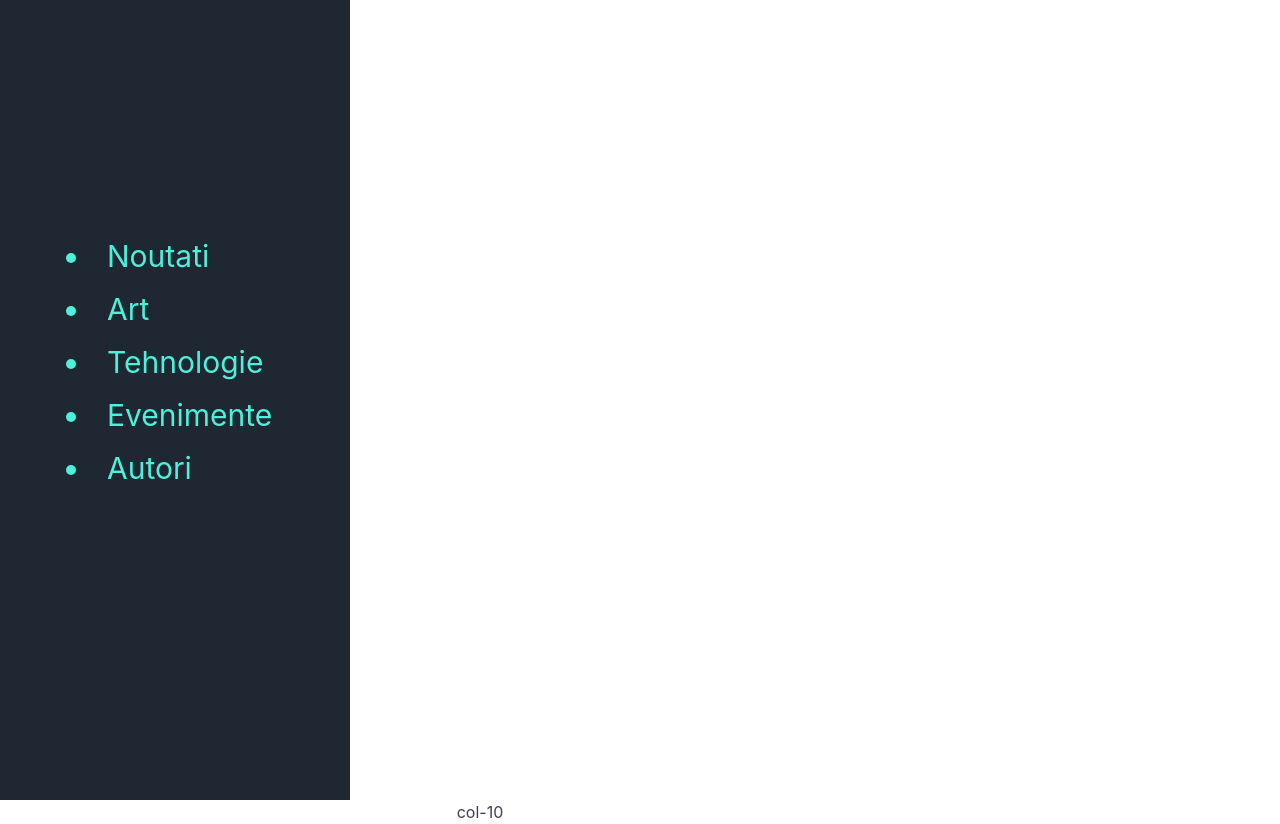
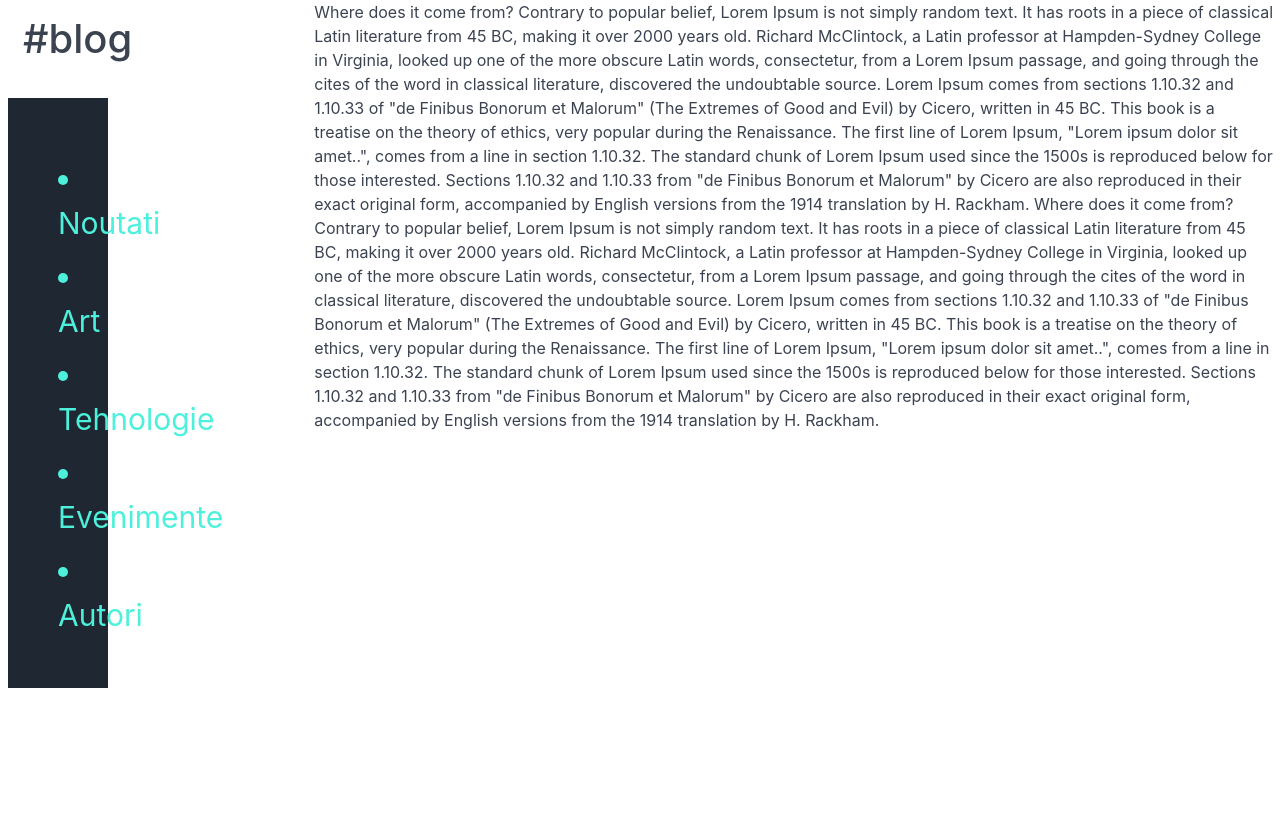
Before and after one commit to creatina98/blog, a PHP site: page / in a window 1280 px wide. After the commit the page ends 688 px from the top, so only its background shows below. Run offline with PHP 8.4, Linux system fonts and the light colour scheme.

Commit message:
fdfsdfds

```diff
--- a/css/style.css
+++ b/css/style.css
@@ -1,14 +1,78 @@
+body {
+  font-family: "Lato", sans-serif;
+  transition: background-color .5s;
+}
+
+.sidenav {
+  height: 100%;
+  width: 0;
+  position: fixed;
+  z-index: 1;
+  top: 0;
+  left: 0;
+  background-color: #111;
+  overflow-x: hidden;
+  transition: 0.5s;
+  padding-top: 60px;
+}
+
+.sidenav a {
+  padding: 8px 8px 8px 32px;
+  text-decoration: none;
+  font-size: 25px;
+  color: #818181;
+  display: block;
+  transition: 0.3s;
+}
+
+.sidenav a:hover {
+  color: #f1f1f1;
+}
+
+.sidenav .closebtn {
+  position: absolute;
+  top: 0;
+  right: 25px;
+  font-size: 36px;
+  margin-left: 50px;
+}
+
+#main {
+  transition: margin-left .5s;
+}
+@media screen and (min-width: 961px) {
+  #iconita{
+    display: none;
+  }
+}
+@media screen and (max-width: 961px) {
+  #main{
+    padding: 16px;
+  }
+}
+
+@media screen and (max-height: 450px) {
+  .sidenav {padding-top: 15px;}
+  .sidenav a {font-size: 18px;}
+}
 .col-3{
-    background-color: #1F2732;
-    height: 100vh;
-    width: 350px;
+  height: 100%;
 
 }
 .col-3 ul{
-    width: 25%;
-    color: #4DF0DA;
-    font-size: 30px;
-    padding: 50px;
-    position: absolute;
-    top: 20%;
+  color: #4DF0DA;
+  font-size: 30px;
+  padding: 50px;
+  top: 0;
+  bottom: 0;
+  left: 0;
+  background-color: #1F2732;
+  margin :0;
 }
+.logo{
+
+padding: 15px;
+}
+.nev{
+  position: relative;
+}
--- a/index.html
+++ b/index.html
@@ -1,16 +1,27 @@
 <!DOCTYPE html>
-<html lang="en">
+<html>
 <head>
-    <meta charset="UTF-8">
-    <meta name="viewport" content="width=device-width, initial-scale=1.0">
+<meta name="viewport" content="width=device-width, initial-scale=1">
+<link rel="stylesheet" type="text/css" href="./css/style.css">
 <link rel="stylesheet" href="./dist/spectre.css">
-    <link rel="stylesheet" href="./css/style.css">
-    <title>Blog | M&E</title>
+<link rel="stylesheet" href="./dist/spectre-icons.css">
 </head>
 <body>
+
+<div id="mySidenav" class="sidenav">
+  <a href="javascript:void(0)" class="closebtn" onclick="closeNav()">&times;</a>
+  <a href="#">Noutati</a>
+  <a href="#">Art</a>
+  <a href="#">Tehnologie</a>
+  <a href="#">Evenimente</a>
+  <a href="#">Autori</a>
+</div>
 <div class="columns col-gapless" >
+  <div class="nev">
   <div class="column col-3 hide-lg">
-            <ul>
+
+    <h1 class="logo text-center">#blog</h1>
+      <ul >
           <li>Noutati</li>
           <li>Art</li>
           <li>Tehnologie</li>
@@ -18,7 +29,37 @@
           <li>Autori</li>
       </ul>
   </div>
-        <div class="column col-9 col-xl-9 text-center">col-10</div>
 </div>
+<div class="columns col-9" id="main">
+
+  <span id="iconita" style="font-size:30px;cursor:pointer" onclick="openNav()">&#9776;</span>
+  <p>
+    Where does it come from?
+    Contrary to popular belief, Lorem Ipsum is not simply random text. It has roots in a piece of classical Latin literature from 45 BC, making it over 2000 years old. Richard McClintock, a Latin professor at Hampden-Sydney College in Virginia, looked up one of the more obscure Latin words, consectetur, from a Lorem Ipsum passage, and going through the cites of the word in classical literature, discovered the undoubtable source. Lorem Ipsum comes from sections 1.10.32 and 1.10.33 of "de Finibus Bonorum et Malorum" (The Extremes of Good and Evil) by Cicero, written in 45 BC. This book is a treatise on the theory of ethics, very popular during the Renaissance. The first line of Lorem Ipsum, "Lorem ipsum dolor sit amet..", comes from a line in section 1.10.32.
+
+    The standard chunk of Lorem Ipsum used since the 1500s is reproduced below for those interested. Sections 1.10.32 and 1.10.33 from "de Finibus Bonorum et Malorum" by Cicero are also reproduced in their exact original form, accompanied by English versions from the 1914 translation by H. Rackham.
+
+Where does it come from?
+Contrary to popular belief, Lorem Ipsum is not simply random text. It has roots in a piece of classical Latin literature from 45 BC, making it over 2000 years old. Richard McClintock, a Latin professor at Hampden-Sydney College in Virginia, looked up one of the more obscure Latin words, consectetur, from a Lorem Ipsum passage, and going through the cites of the word in classical literature, discovered the undoubtable source. Lorem Ipsum comes from sections 1.10.32 and 1.10.33 of "de Finibus Bonorum et Malorum" (The Extremes of Good and Evil) by Cicero, written in 45 BC. This book is a treatise on the theory of ethics, very popular during the Renaissance. The first line of Lorem Ipsum, "Lorem ipsum dolor sit amet..", comes from a line in section 1.10.32.
+
+The standard chunk of Lorem Ipsum used since the 1500s is reproduced below for those interested. Sections 1.10.32 and 1.10.33 from "de Finibus Bonorum et Malorum" by Cicero are also reproduced in their exact original form, accompanied by English versions from the 1914 translation by H. Rackham.</p>
+</div>
+
+
+</div>
+<script>
+function openNav() {
+  document.getElementById("mySidenav").style.width = "250px";
+  document.getElementById("main").style.marginLeft = "250px";
+  document.body.style.backgroundColor = "rgba(0,0,0,0.4)";
+}
+
+function closeNav() {
+  document.getElementById("mySidenav").style.width = "0";
+  document.getElementById("main").style.marginLeft= "0";
+  document.body.style.backgroundColor = "white";
+}
+</script>
+
 </body>
 </html>
```
Lines whose indentation alone changed are shown as unchanged.
